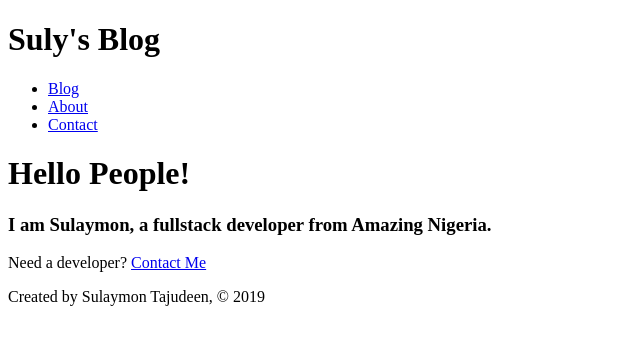
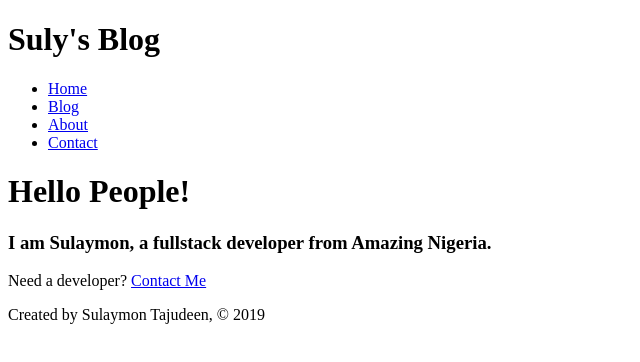
Before and after one commit to Sulaymon333/gatsby-playground, a Gatsby site: page / in a window 1280 px wide. Shown: the whole page, without its empty margins (0-640 px from the left). Built offline with nearby package versions, Linux system fonts and the light colour scheme; Gatsby itself is replaced by a stand-in of ours.

Commit message:
gatsby shared page components

```diff
--- a/src/components/header.js
+++ b/src/components/header.js
@@ -7,6 +7,9 @@ const Header = () => {
       <h1>Suly's Blog</h1>
       <nav>
         <ul>
+          <li>
+            <Link to="/">Home</Link>
+          </li>
           <li>
             <Link to="/blog">Blog</Link>
           </li>
```
